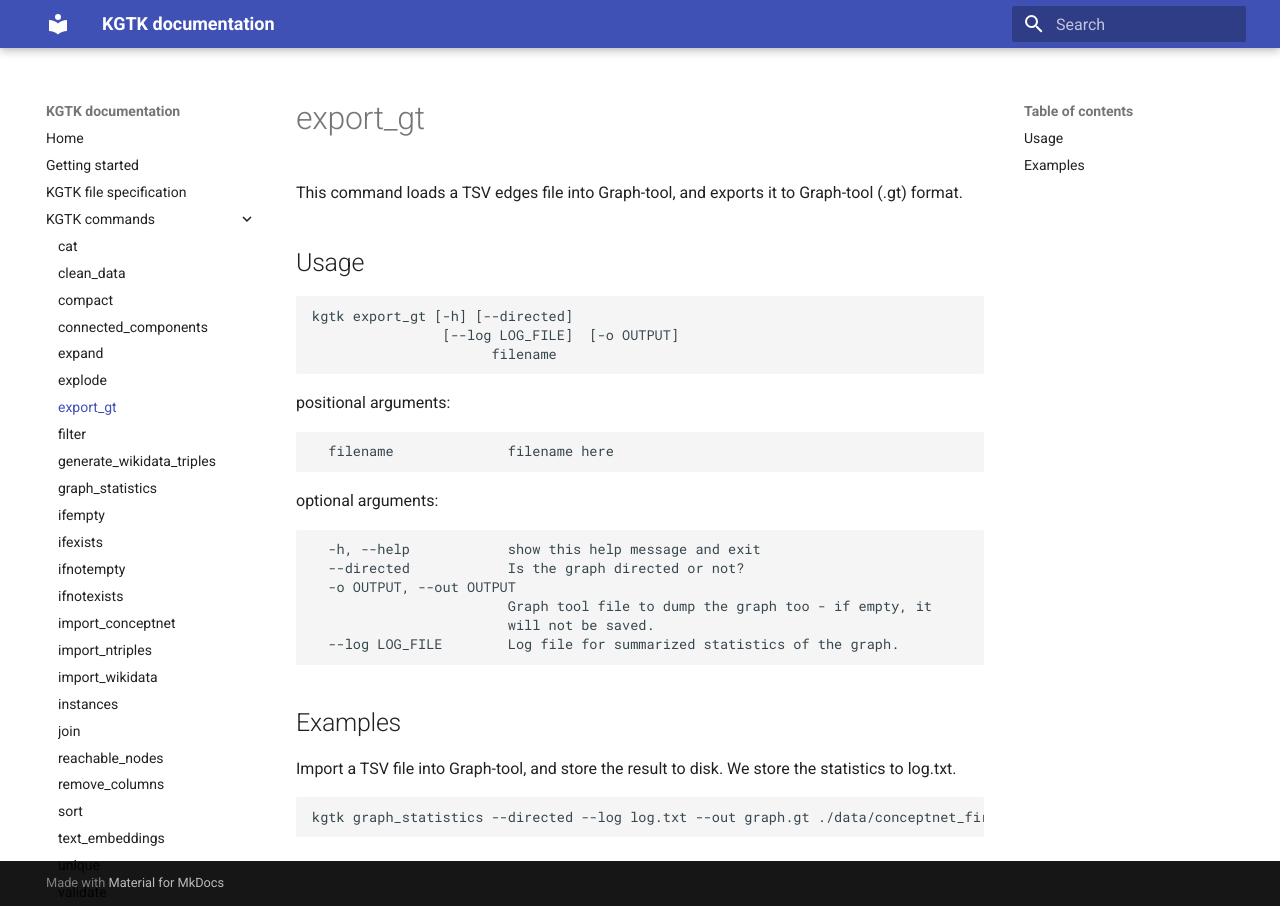
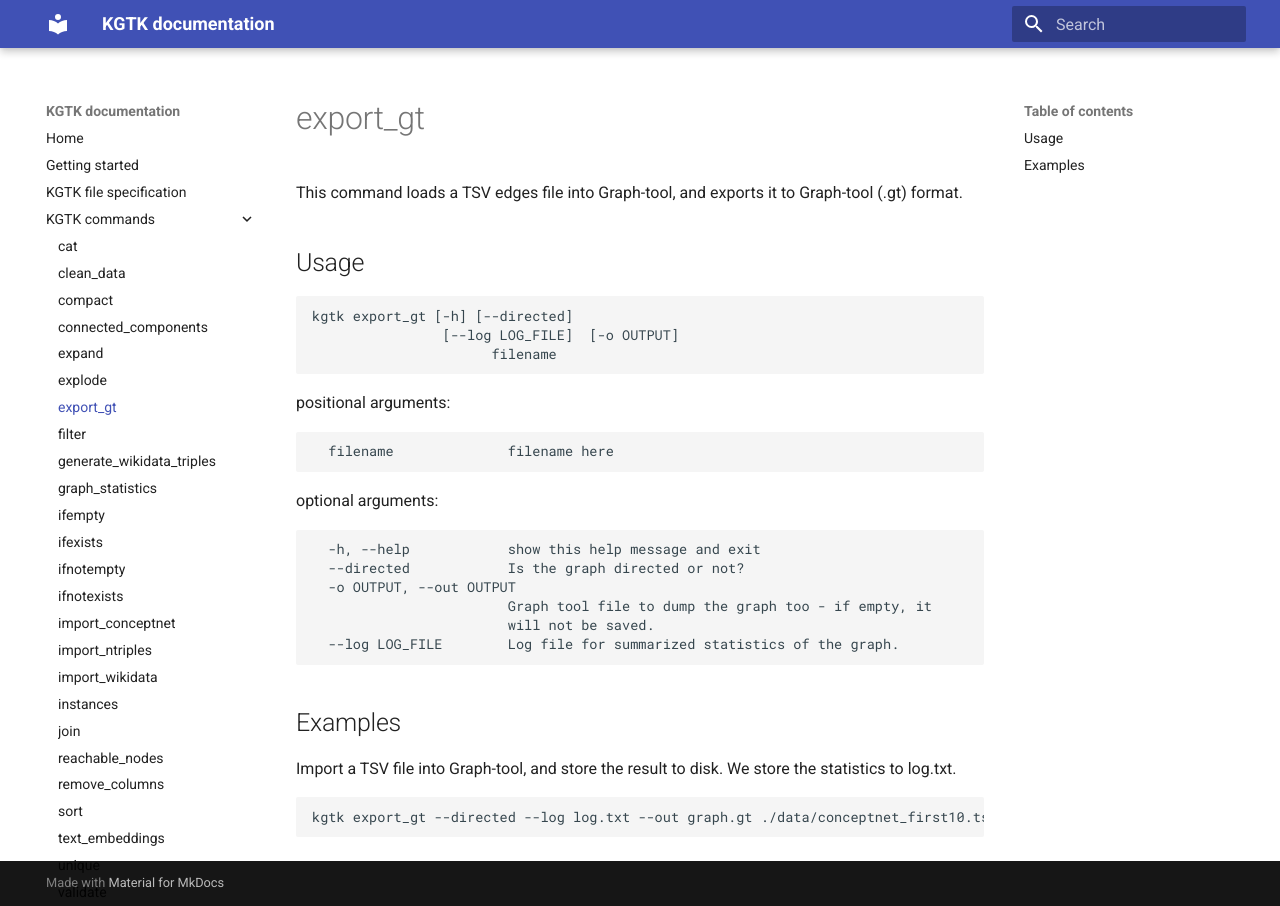
Before and after one commit to usc-isi-i2/kgtk, an MkDocs documentation site: the page built from docs/export_gt.md, in a window 1280 px wide. Built offline with MkDocs 1.6.1 and Material for MkDocs 9.7.7, drawn with Linux system fonts in a browser that asks for light colours.

Commit message:
export gt update doc

````diff
--- a/docs/export_gt.md
+++ b/docs/export_gt.md
@@ -27,5 +27,5 @@
 Import a TSV file into Graph-tool, and store the result to disk. We store the statistics to log.txt.
 
 ```
-kgtk graph_statistics --directed --log log.txt --out graph.gt ./data/conceptnet_first10.tsv
+kgtk export_gt --directed --log log.txt --out graph.gt ./data/conceptnet_first10.tsv
 ```
````
